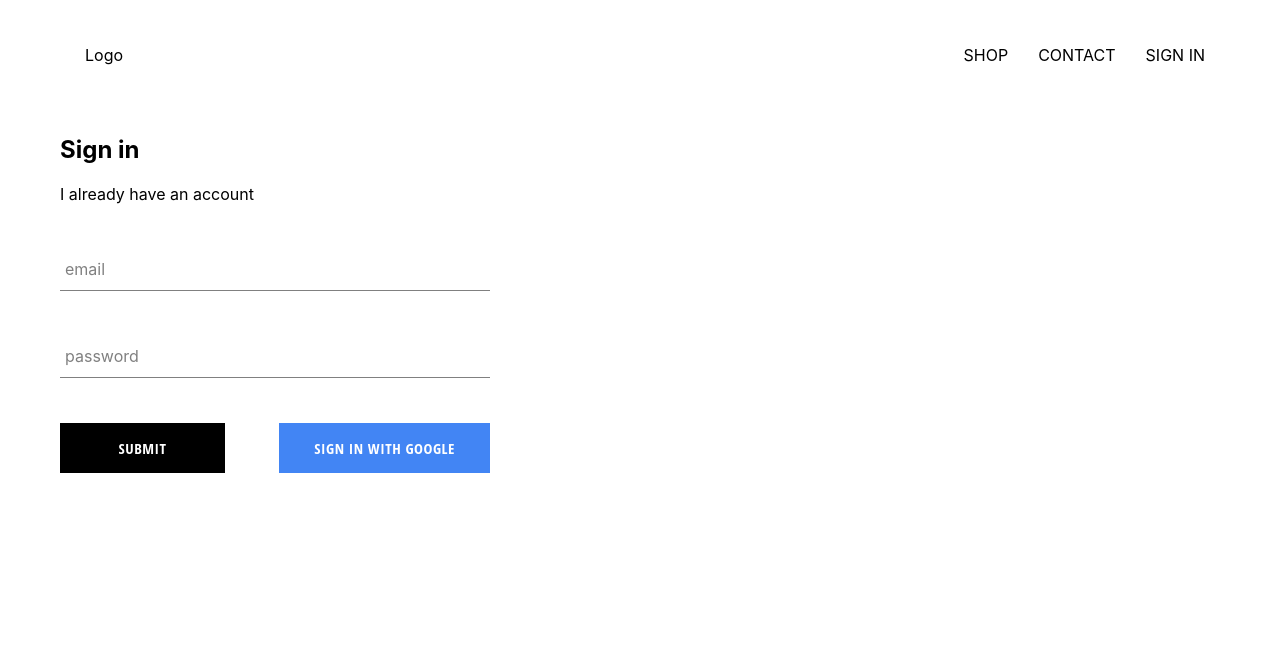
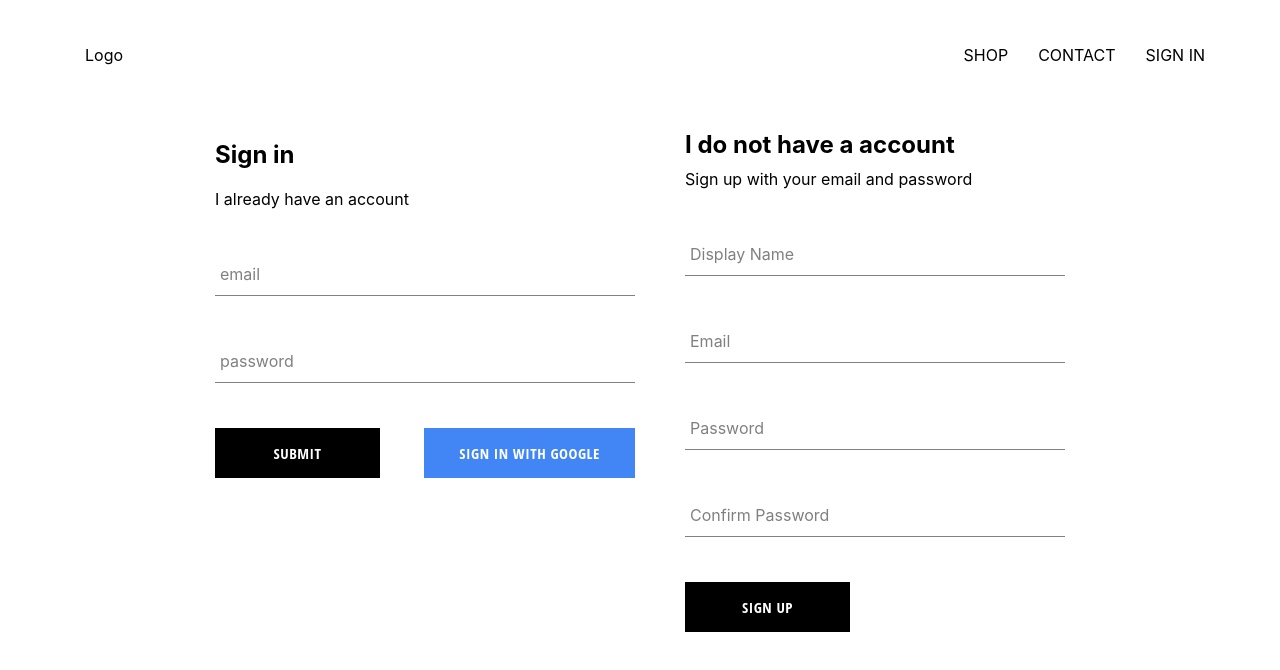
Before and after one commit to nickciambrone/ace-clothing, a React (Create React App) app: page /signin in a window 1280 px wide. Shown: the top 670 px of the page. Built offline with nearby package versions, Linux system fonts and the light colour scheme; no server answers.

Commit message:
finishing sign in and sign up methods

```diff
--- a/src/App.js
+++ b/src/App.js
@@ -5,7 +5,7 @@
 import ShopPage from './pages/shop/shop.component.jsx'
 import SignInAndSignUp from './pages/sign-in-and-sign-up/sign-in-and-sign-up.component.jsx'
 import Header from './components/header/header.component.jsx'
-import {auth} from './firebase/firebase.utils'
+import {auth, createUserProfileDocument} from './firebase/firebase.utils'
 
 class App extends React.Component{
   constructor(){
@@ -18,8 +18,23 @@
   unsubscribeFromAuth=null;
 
   componentDidMount(){
-    this.unsubscribeFromAuth = auth.onAuthStateChanged(user => {
-      this.setState({currentUser:user});
+    this.unsubscribeFromAuth = auth.onAuthStateChanged(async userAuth => {
+      if (userAuth){
+        const userRef = await createUserProfileDocument(userAuth);
+
+        userRef.onSnapshot(snapShot => {
+          this.setState({
+            currentUser:{
+              id:snapShot.id,
+              ...snapShot.data()
+            }
+          })
+        })
+      }
+      else{
+        this.setState({currentUser:userAuth})
+      }
+
     })
 
   }
--- a/src/components/form-input/form-input.component.jsx
+++ b/src/components/form-input/form-input.component.jsx
@@ -4,7 +4,7 @@
 
 const FormInput = ({handleChange, label, ...otherProps}) =>(
     <div className = 'group'>
-        <input onChange={handleChange} {...otherProps} className='form-input' val/>
+        <input onChange={handleChange} {...otherProps} className='form-input' />
 
         {label ?
             <label className ={`${otherProps.value.length ? 'shrink' : ''} form-input-label`}>{label}</label>
--- a/src/components/menu-item/menu-item.component.jsx
+++ b/src/components/menu-item/menu-item.component.jsx
@@ -1,18 +1,24 @@
 import React from 'react';
+import { withRouter } from 'react-router-dom';
 
-import './menu-item.styles.scss'
+import './menu-item.styles.scss';
 
-const MenuItem = ({title, imageUrl, size})=>(
-    <div className={`${size} menu-item`}>
-    <div className='background-image' style = {{
-        backgroundImage:`url(${imageUrl})`
-    }}/>
-        <div className='content'>
-            <h1 className='title'> {title.toUpperCase()} </h1>
-            <span className='sub-title'> Shop Now</span>
-        </div>
+const MenuItem = ({ title, imageUrl, size, history, linkUrl, match }) => (
+  <div
+    className={`${size} menu-item`}
+    onClick={() => history.push(`${match.url}${linkUrl}`)}
+  >
+    <div
+      className='background-image'
+      style={{
+        backgroundImage: `url(${imageUrl})`
+      }}
+    />
+    <div className='content'>
+      <h1 className='title'>{title.toUpperCase()}</h1>
+      <span className='subtitle'>SHOP NOW</span>
+    </div>
+  </div>
+);
 
-    </div>
-
-)
-export default MenuItem
+export default withRouter(MenuItem);
--- a/src/components/sign-in/sign-in.component.jsx
+++ b/src/components/sign-in/sign-in.component.jsx
@@ -1,7 +1,7 @@
 import React from 'react';
 import CustomButton from '../custom-button/custom-button.component';
 import FormInput from '../form-input/form-input.component'
-import {signInWithGoogle } from '../../firebase/firebase.utils'
+import { auth, signInWithGoogle } from '../../firebase/firebase.utils'
 import './sign-in.styles.scss';
 
 class SignIn extends React.Component{
@@ -13,9 +13,15 @@
             password:''
         }
     }
-    handleSubmit = event=>{
+    handleSubmit = async event=>{
         event.preventDefault();
+        const {email, password} = this.state;
+        try{
+        await auth.signInWithEmailAndPassword(email, password)
         this.setState({'email':'',password:''})
+
+        }catch(err){console.log('error signing in ', err.message)}
+
     }
 
     handleChange = event => {
--- a/src/components/sign-in/sign-in.styles.scss
+++ b/src/components/sign-in/sign-in.styles.scss
@@ -1,5 +1,5 @@
 .sign-in {
-    width: 430px;
+    width: 420px;
     display: flex;
     flex-direction: column;
     .title{
--- /dev/null
+++ b/src/components/sign-up/sign-up.component.jsx
@@ -0,0 +1,94 @@
+import React from 'react';
+
+import FormInput from '../form-input/form-input.component'
+import CustomButton from '../custom-button/custom-button.component'
+
+import {auth, createUserProfileDocument} from '../../firebase/firebase.utils'
+
+import './sign-up.styles.scss'
+
+class SignUp extends React.Component{
+    constructor(){
+        super()
+        this.state={
+            displayName:'',
+            email:'',
+            password:'',
+            confirmPassword:''
+        }
+    }
+    handleSubmit = async event =>{
+        event.preventDefault();
+        const {displayName, email, password, confirmPassword} = this.state;
+
+        if (password!==confirmPassword){
+            alert("Passwords do not match");
+            return;
+        }
+
+        try{
+            const {user} = await auth.createUserWithEmailAndPassword(email, password)
+            createUserProfileDocument(user,{displayName})
+            this.setState({
+                displayName:'',
+                email:'',
+                password:'',
+                confirmPassword:''
+            })
+        }
+        catch(error){
+
+        }
+
+
+    }
+    handleChange = event =>{
+        const {name, value} = event.target;
+        this.setState({[name]:value})
+    }
+    render(){
+        const {displayName, email, password, confirmPassword} = this.state;
+        return (
+            <div className='sign-up'>
+            <h2 className='title'>I do not have a account</h2>
+        <span>Sign up with your email and password</span>
+                <form onSubmit={this.handleSubmit}>
+                    <FormInput
+                    type='text'
+                    name='displayName'
+                    value={displayName}
+                    onChange={this.handleChange}
+                    label='Display Name'
+                    required
+                    />
+                    <FormInput
+                    type='email'
+                    name='email'
+                    value={email}
+                    handleChange={this.handleChange}
+                    label='Email'
+                    required
+                    />
+                    <FormInput
+                    type='password'
+                    name='password'
+                    value={password}
+                    handleChange={this.handleChange}
+                    label='Password'
+                    required
+                    />
+                    <FormInput
+                    type='password'
+                    name='confirmPassword'
+                    value={confirmPassword}
+                    handleChange={this.handleChange}
+                    label='Confirm Password'
+                    required
+                    />
+                    <CustomButton type='submit'>SIGN UP</CustomButton>
+                </form>
+            </div>
+        )
+    }
+}
+export default SignUp;
--- /dev/null
+++ b/src/components/sign-up/sign-up.styles.scss
@@ -0,0 +1,9 @@
+.sign-up {
+    display: flex;
+    flex-direction: column;
+    width: 380px;
+
+    .title {
+      margin: 10px 0;
+    }
+  }
--- a/src/firebase/firebase.utils.js
+++ b/src/firebase/firebase.utils.js
@@ -1,15 +1,15 @@
-import firebase from 'firebase/app';
-import 'firebase/firestore';
-import 'firebase/auth';
+import firebase from "firebase/app";
+import "firebase/firestore";
+import "firebase/auth";
 
-const config={
+const config = {
   apiKey: "AIzaSyBJ6FVJpVlrvWg4aYGE7SJzobWwLPx3iio",
   authDomain: "ace-db-f38d4.firebaseapp.com",
   projectId: "ace-db-f38d4",
   storageBucket: "ace-db-f38d4.appspot.com",
   messagingSenderId: "371595783362",
   appId: "1:371595783362:web:4a02f509ab9f3e9e171f5b",
-    measurementId: "G-B7XXK2Y164"
+  measurementId: "G-B7XXK2Y164",
 };
 
 firebase.initializeApp(config);
@@ -17,12 +17,40 @@
 export const auth = firebase.auth();
 export const firestore = firebase.firestore();
 
+export const createUserProfileDocument = async (userAuth, additionalData)=>{
+  if (!userAuth) return;
+
+  const userRef = firestore.doc(`users/${userAuth.uid}`)
+
+  const snapshot = await userRef.get()
+
+  if(!snapshot.exists){
+    const {displayName, email} = userAuth;
+    const createdAt = new Date();
+
+    try{
+      await userRef.set({
+        displayName,
+        email,
+        createdAt,
+        ...additionalData
+      })
+    }
+    catch(error){
+      console.log("Error creating user", error.message)
+
+    }
+
+
+  }
+  return userRef;
+
+}
+
 const provider = new firebase.auth.GoogleAuthProvider();
 
-  provider.setCustomParameters({prompt:'select_account'});
+provider.setCustomParameters({ prompt: "select_account" });
 
 export const signInWithGoogle = () => auth.signInWithPopup(provider);
 
-
-
 export default firebase;
--- a/src/pages/sign-in-and-sign-up/sign-in-and-sign-up.component.jsx
+++ b/src/pages/sign-in-and-sign-up/sign-in-and-sign-up.component.jsx
@@ -1,11 +1,12 @@
 import React from 'react';
 import SignIn from '../../components/sign-in/sign-in.component';
-
+import SignUp from '../../components/sign-up/sign-up.component'
 import './sign-in-and-sign-up.styles.scss'
 
 const SignInAndSignUp = ()=>(
     <div className='sign-in-and-sign-up'>
         <SignIn />
+        <SignUp />
     </div>
 )
 
--- a/src/pages/sign-in-and-sign-up/sign-in-and-sign-up.styles.scss
+++ b/src/pages/sign-in-and-sign-up/sign-in-and-sign-up.styles.scss
@@ -0,0 +1,6 @@
+.sign-in-and-sign-up{
+    width:850px;
+    display: flex;
+    justify-content: space-between;
+    margin: 30px auto;
+}
```
Lines whose indentation alone changed are shown as unchanged.
